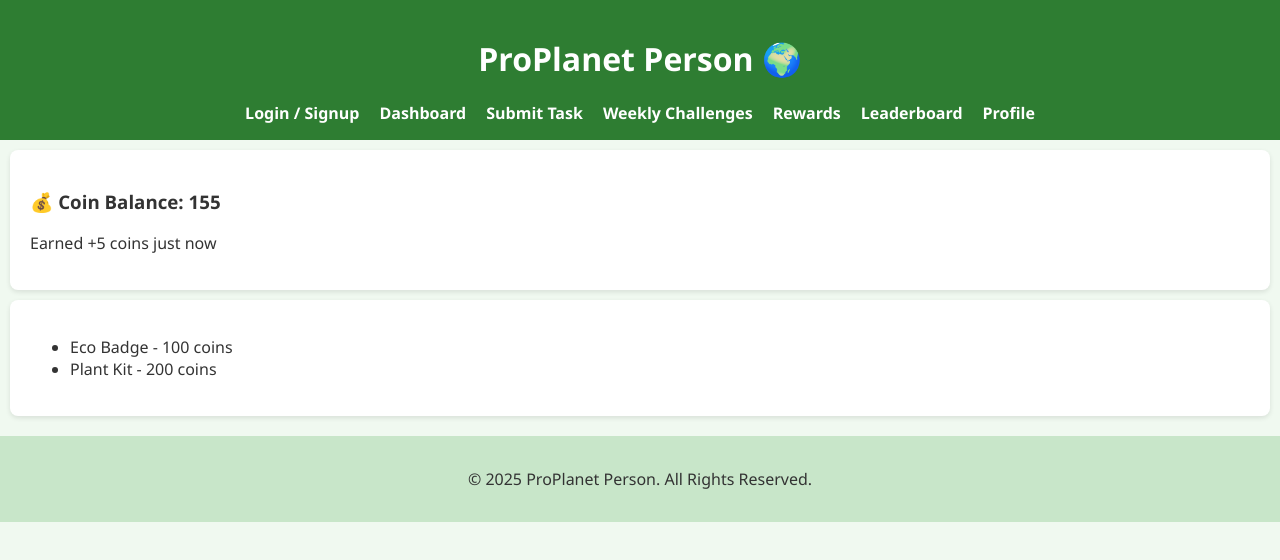
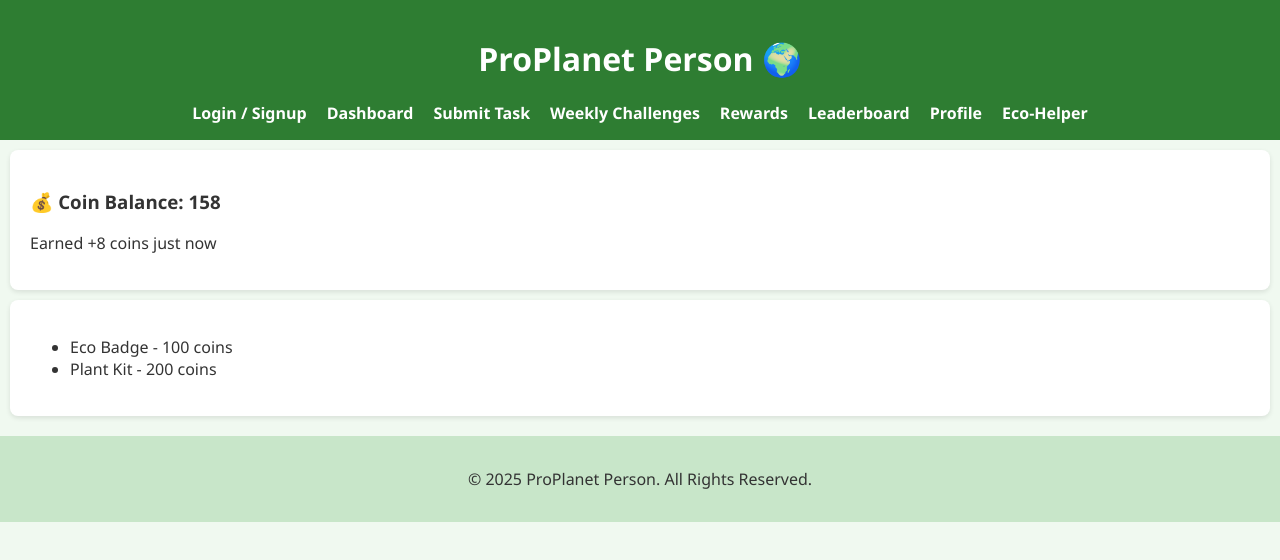
Before and after one commit to avinash1234-ai/proplanet-person, a Next.js app: page /rewards in a window 1280 px wide. Shown: the top 560 px of the page. Built offline with nearby package versions, Linux system fonts and the light colour scheme.

Commit message:
API integrated

```diff
--- a/components/CoinCounter.js
+++ b/components/CoinCounter.js
@@ -1,16 +1,21 @@
+
 import { useState, useEffect } from "react";
 
 export default function CoinCounter() {
-
   const [coins, setCoins] = useState(150);
   const [newCoins, setNewCoins] = useState(0);
 
+
   useEffect(() => {
-    const interval = setInterval(() => {
-      const earned = Math.floor(Math.random() * 10) + 1;
-      setNewCoins(earned);
-      setCoins((prev) => prev + earned);
-    }, 5000);
+    let interval;
+
+    if (typeof window !== "undefined") {
+      interval = setInterval(() => {
+        const earned = Math.floor(window.crypto.getRandomValues(new Uint32Array(1))[0] % 10) + 1;
+        setNewCoins(earned);
+        setCoins((prev) => prev + earned);
+      }, 5000);
+    }
 
     return () => clearInterval(interval);
   }, []);
@@ -18,7 +23,7 @@ export default function CoinCounter() {
 
   useEffect(() => {
     if (newCoins > 0) {
-      console.log(`You just earned ${newCoins} coins!`);
+      console.log(`You earned ${newCoins} coins!`);
     }
   }, [newCoins]);
 
--- a/components/EcoAIHelper.js
+++ b/components/EcoAIHelper.js
@@ -1,4 +1,3 @@
-// components/EcoAIHelper.js
 import { useState } from "react";
 
 export default function EcoAIHelper() {
--- a/components/Header.js
+++ b/components/Header.js
@@ -12,6 +12,7 @@ export default function Header() {
         <Link href="/rewards">Rewards</Link>
         <Link href="/leaderboard">Leaderboard</Link>
         <Link href="/profile">Profile</Link>
+        <Link href="/eco-helper">Eco-Helper</Link>
       </nav>
     </header>
   );
--- a/src/pages/api/ecoai.js
+++ b/src/pages/api/ecoai.js
@@ -1,4 +1,3 @@
-// pages/api/ecoai.js
 import { Configuration, OpenAIApi } from "openai";
 
 const configuration = new Configuration({
```
Also changed, not shown: components/WeeklyChallengeTimer.js (+5 -4 lines).
